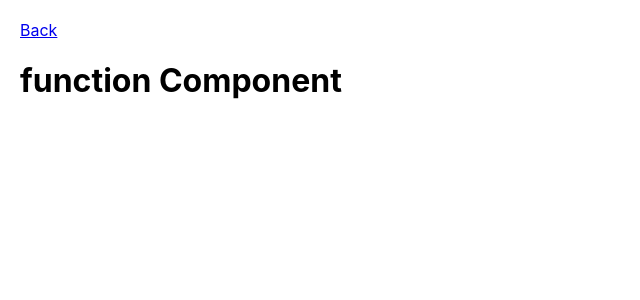
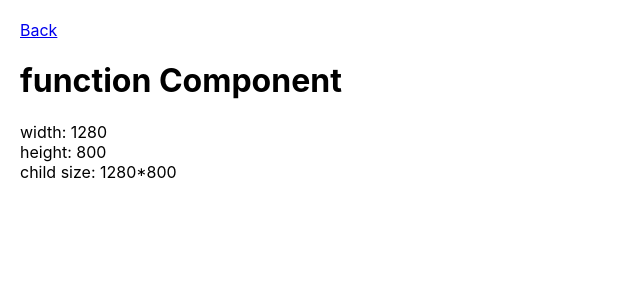
Before and after one commit to lz82/react-feature, a React (Create React App) app: page /function/custom-hook in a window 1280 px wide. Shown: the top 300 px of the page, without its empty margins (0-640 px from the left). Built offline with nearby package versions, Linux system fonts and the light colour scheme.

Commit message:
:construction: complete custom hook

```diff
--- /dev/null
+++ b/src/pages/function-component/custom-hook/index.jsx
@@ -0,0 +1,55 @@
+import React, { useState, useEffect, useCallback } from "react";
+
+export default function CustomHook() {
+  const size = useResize();
+  return (
+    <div>
+      <div>width: {size.width}</div>
+      <div>height: {size.height}</div>
+      <Toolbar />
+    </div>
+  );
+}
+
+function Toolbar() {
+  const size = useResize();
+
+  return (
+    <>
+      <div>
+        child size: {size.width}*{size.height}
+      </div>
+    </>
+  );
+}
+
+function useResize() {
+  const [size, setSize] = useState({
+    width: window.document.documentElement.clientWidth,
+    height: window.document.documentElement.clientHeight,
+  });
+
+  // const handleResize = () => {
+  //   setSize({
+  //     width: window.document.documentElement.clientWidth,
+  //     height: window.document.documentElement.clientHeight,
+  //   });
+  // };
+
+  const handleResize = useCallback(() => {
+    setSize({
+      width: window.document.documentElement.clientWidth,
+      height: window.document.documentElement.clientHeight,
+    });
+  }, []);
+
+  useEffect(() => {
+    window.addEventListener("resize", handleResize, false);
+
+    return () => {
+      window.removeEventListener("resize", handleResize, false);
+    };
+  }, [handleResize]);
+
+  return size;
+}
--- a/src/pages/function-component/index.jsx
+++ b/src/pages/function-component/index.jsx
@@ -2,10 +2,11 @@ import React from "react";
 import { Route, Link } from "react-router-dom";
 
 import UseState from "./use-state";
-import UseEffect from './ues-effect'
-import UseContext from './use-context'
-import UseMemoCb from './use-memo-cb'
-import UseRef from './use-ref'
+import UseEffect from "./ues-effect";
+import UseContext from "./use-context";
+import UseMemoCb from "./use-memo-cb";
+import UseRef from "./use-ref";
+import CustomHook from "./custom-hook";
 
 export default function FunctionComponent(props) {
   return (
@@ -19,19 +20,23 @@ export default function FunctionComponent(props) {
       />
       <Route
         path="/function/use-effect"
-        render={props => <UseEffect {...props} />}
+        render={(props) => <UseEffect {...props} />}
       />
       <Route
         path="/function/use-context"
-        render={props => <UseContext {...props} />}
+        render={(props) => <UseContext {...props} />}
       />
       <Route
         path="/function/use-memo-cb"
-        render={props => <UseMemoCb {...props} />}
+        render={(props) => <UseMemoCb {...props} />}
       />
       <Route
         path="/function/use-ref"
-        render={props => <UseRef {...props} />}
+        render={(props) => <UseRef {...props} />}
+      />
+      <Route
+        path="/function/custom-hook"
+        render={(props) => <CustomHook {...props} />}
       />
     </div>
   );
--- a/src/pages/home/index.jsx
+++ b/src/pages/home/index.jsx
@@ -37,6 +37,9 @@ export default function index() {
         <li>
           <Link to="/function/use-ref">use ref</Link>
         </li>
+        <li>
+          <Link to="/function/custom-hook">custom hook</Link>
+        </li>
       </ul>
     </div>
   );
```
Also changed, not shown: 1 other file (tests, documents, lock files or other folders). Lines whose indentation alone changed are shown as unchanged.
